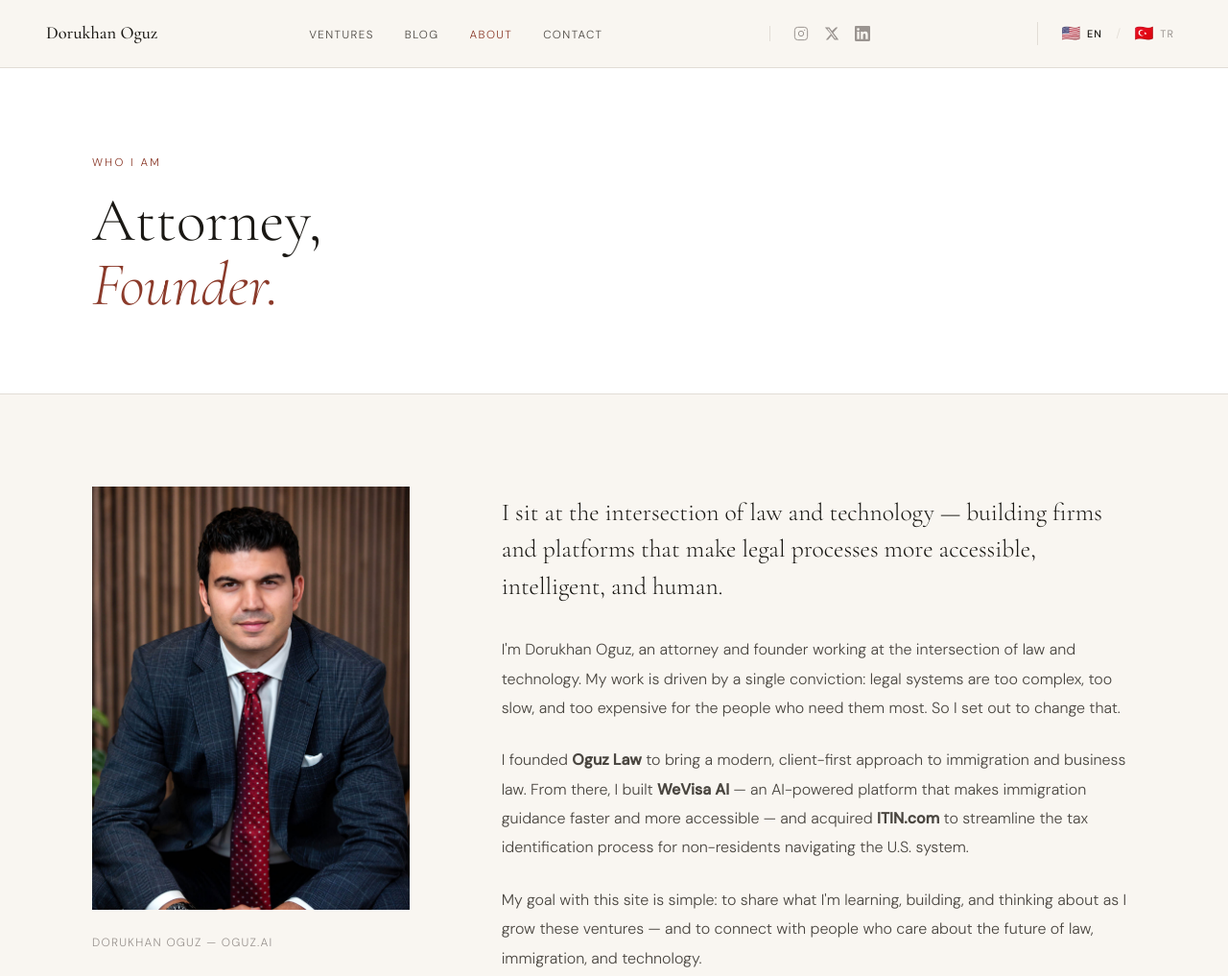
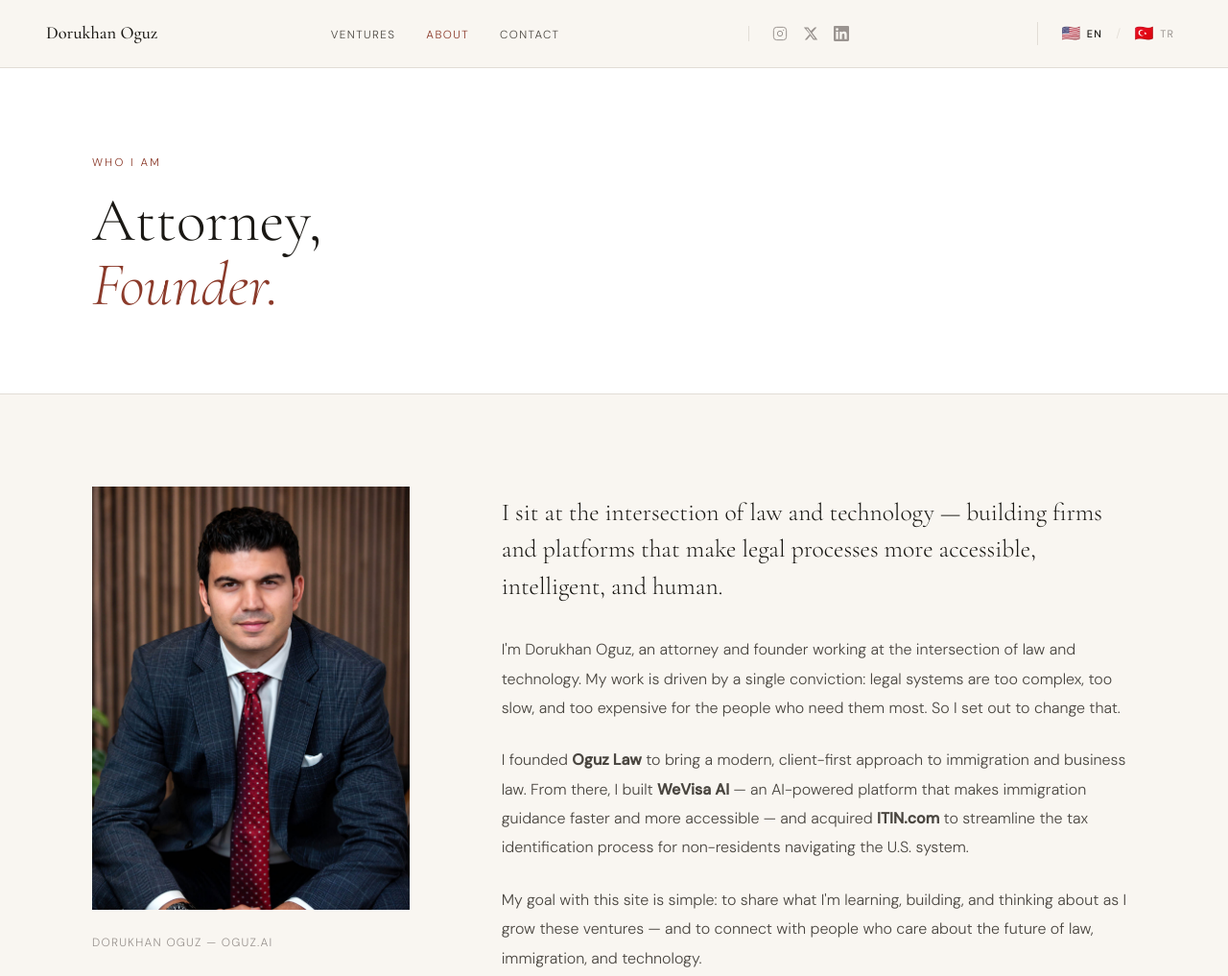
Before and after one commit to oguzai/oguz-site, a plain HTML site: page about.html in a window 1280 px wide. Shown: the top 1017 px of the page at 96% size. Drawn offline with nearby package versions, Linux system fonts and the light colour scheme.

Commit message:
Add files via upload

```diff
--- a/about.html
+++ b/about.html
@@ -84,7 +84,7 @@
     <a href="index.html" class="nav-logo">Dorukhan Oguz</a>
     <ul class="nav-links">
       <li><a href="index.html#ventures" data-en="Ventures" data-tr="Girişimler">Ventures</a></li>
-      <li><a href="index.html#blog" data-en="Blog" data-tr="Blog">Blog</a></li>
+
       <li><a href="about.html" class="active" data-en="About" data-tr="Hakkımda">About</a></li>
       <li><a href="contact.html" data-en="Contact" data-tr="İletişim">Contact</a></li>
     </ul>
@@ -102,7 +102,7 @@
   </nav>
   <div class="mobile-menu" id="mobileMenu">
     <a href="index.html#ventures" onclick="toggleMenu()" data-en="Ventures" data-tr="Girişimler">Ventures</a>
-    <a href="index.html#blog" onclick="toggleMenu()" data-en="Blog" data-tr="Blog">Blog</a>
+
     <a href="about.html" data-en="About" data-tr="Hakkımda">About</a>
     <a href="contact.html" data-en="Contact" data-tr="İletişim">Contact</a>
     <div class="mobile-social">
```
Also changed, not shown: contact.html (+2 -2 lines), index.html (+2 -2 lines).
